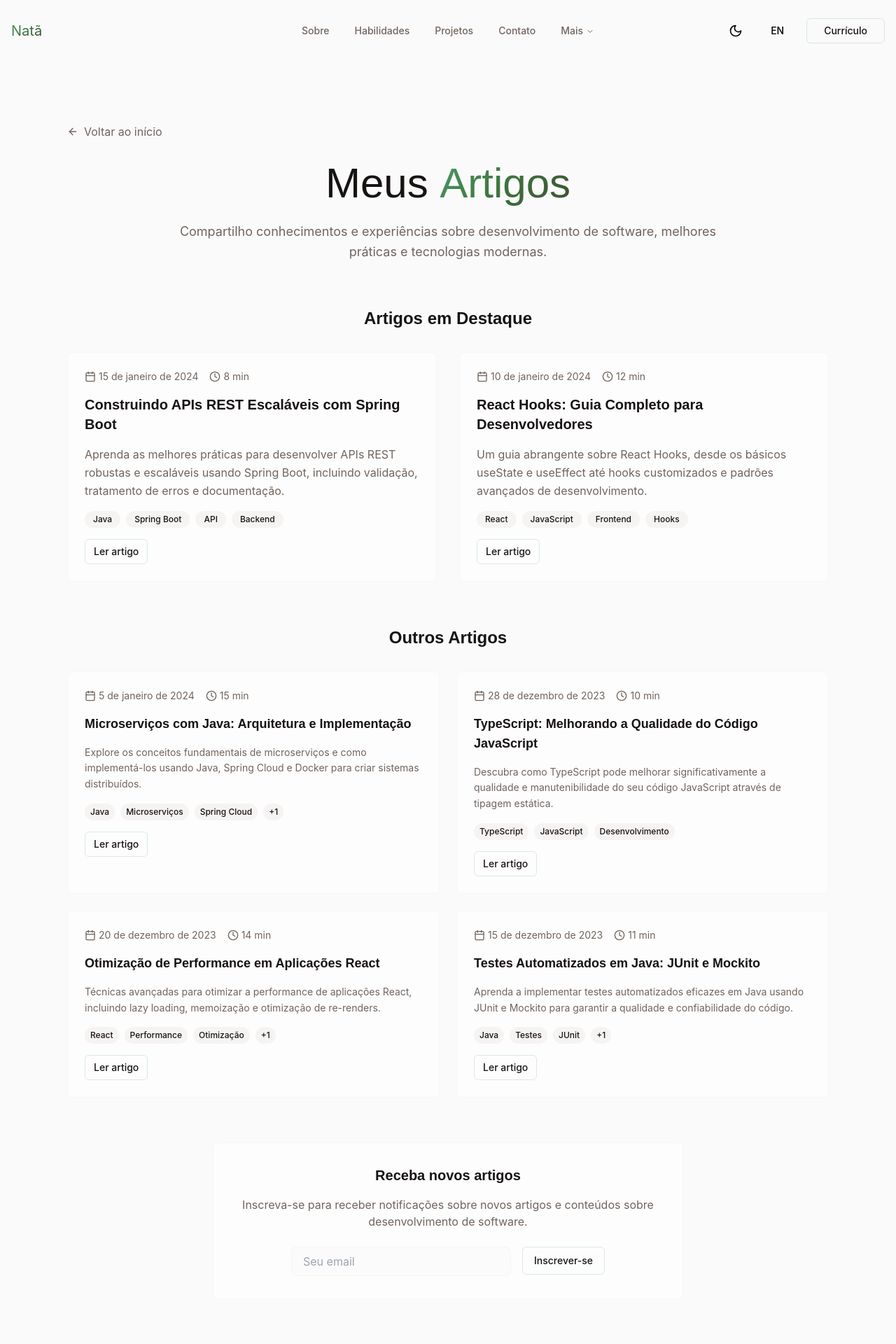
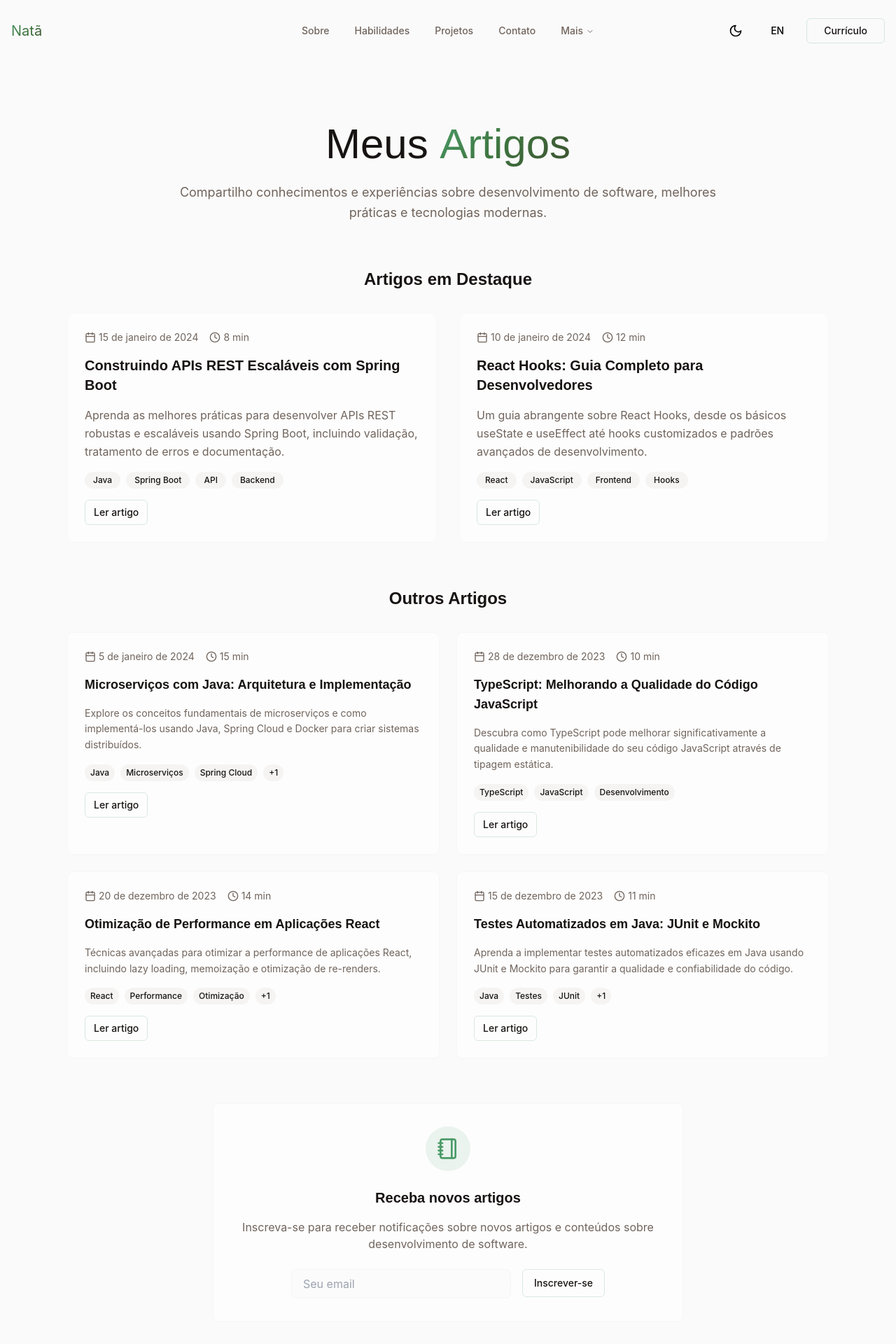
Before and after one commit to DevPedro10/Portfolio, a React (Vite) app: page /articles in a window 1280 px wide. Shown: the top 1920 px of the page at 70% size. Built offline with nearby package versions, Linux system fonts and the light colour scheme.

Commit message:
feat: update Articles and PracticalTests page layout

```diff
--- a/src/pages/Articles.tsx
+++ b/src/pages/Articles.tsx
@@ -1,5 +1,5 @@
 import { Button } from "@/components/ui/button";
-import { ArrowLeft, Calendar, Clock } from "lucide-react";
+import { ArrowLeft, Calendar, Clock, Notebook } from "lucide-react";
 import { Link } from "react-router-dom";
 
 export const Articles = () => {
@@ -75,13 +75,7 @@ export const Articles = () => {
   return (
     <div className="min-h-screen py-20 px-6">
       <div className="container mx-auto max-w-6xl">
-        {/* Header */}
         <div className="mb-12">
-          <Link to="/" className="inline-flex items-center text-muted-foreground hover:text-primary transition-colors duration-200 mb-8">
-            <ArrowLeft className="w-4 h-4 mr-2" />
-            Voltar ao início
-          </Link>
-
           <div className="text-center mb-16">
             <h1 className="text-4xl md:text-6xl font-space font-light mb-6">
               Meus <span className="text-gradient font-medium">Artigos</span>
@@ -200,6 +194,11 @@ export const Articles = () => {
         {/* Newsletter Signup */}
         <div className="mt-16 text-center">
           <div className="bg-card/50 border border-border/20 rounded-lg p-8 max-w-2xl mx-auto">
+            <div className="flex items-center justify-center mb-6">
+              <div className="p-4 bg-primary/10 rounded-full">
+                <Notebook className="w-8 h-8 text-primary" />
+              </div>
+            </div>
             <h3 className="text-xl font-space font-semibold mb-4">Receba novos artigos</h3>
             <p className="text-muted-foreground mb-6">
               Inscreva-se para receber notificações sobre novos artigos e conteúdos sobre desenvolvimento de software.
--- a/src/pages/PracticalTests.tsx
+++ b/src/pages/PracticalTests.tsx
@@ -102,13 +102,7 @@ export const PracticalTests = () => {
   return (
     <div className="min-h-screen py-20 px-6">
       <div className="container mx-auto max-w-6xl">
-        {/* Header */}
         <div className="mb-12">
-          <Link to="/" className="inline-flex items-center text-muted-foreground hover:text-primary transition-colors duration-200 mb-8">
-            <ArrowLeft className="w-4 h-4 mr-2" />
-            {t.practicalTests.backToHome}
-          </Link>
-
           <div className="text-center mb-16">
             <h1 className="text-4xl md:text-6xl font-space font-light mb-6">
               {t.practicalTests.title} <span className="text-gradient font-medium">{t.practicalTests.titleHighlight}</span>
@@ -119,7 +113,6 @@ export const PracticalTests = () => {
           </div>
         </div>
 
-        {/* Featured Tests */}
         <div className="mb-16">
           <h2 className="text-2xl font-space font-semibold mb-8 text-center">{t.practicalTests.featuredChallenges}</h2>
           <div className="grid lg:grid-cols-2 gap-8">
@@ -131,7 +124,7 @@ export const PracticalTests = () => {
                       <h3 className="text-xl font-space font-semibold">{test.title}</h3>
                       <p className="text-sm text-primary font-medium">{test.company}</p>
                     </div>
-                    <div className="flex items-center space-x-4 text-sm text-muted-foreground">
+                    <div className="flex flex-col items-left gap-3 text-sm text-muted-foreground">
                       <div className="flex items-center space-x-1">
                         <Calendar className="w-4 h-4" />
                         <span>{formatDate(test.completedDate)}</span>
```
